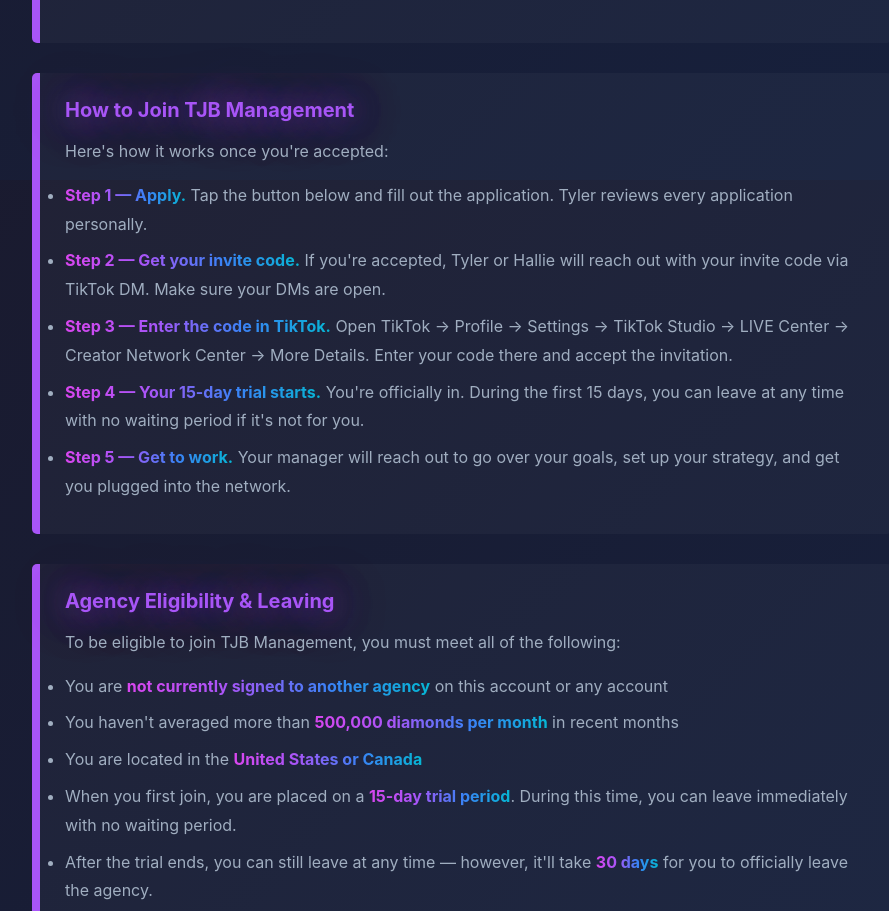
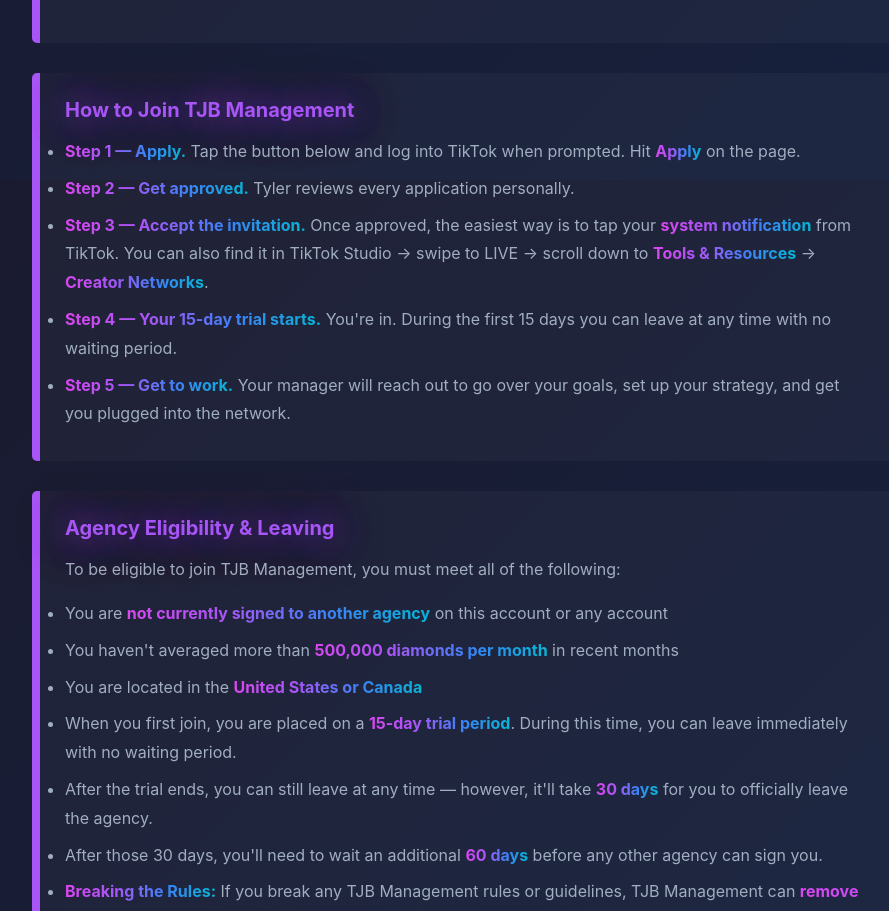
Before and after one commit to iamunrizzable/Website, a Next.js app: page /agency in a window 1280 px wide. Shown: the part 7820-8731 px from the top of the page, without its empty margins (178-1067 px from the left). Built offline with nearby package versions, Linux system fonts and the light colour scheme.

Commit message:
Fix How to Join steps — correct apply flow, no invite code, accept via system notification
https://claude.ai/code/session_01AMCDCAPq8diabGEo6bckVs

```diff
--- a/app/agency/page.js
+++ b/app/agency/page.js
@@ -329,12 +329,11 @@ export default function AgencyPage() {
 
         <div className="section">
           <h2>How to Join TJB Management</h2>
-          <p>Here's how it works once you're accepted:</p>
           <ul>
-            <li><strong>Step 1 — Apply.</strong> Tap the button below and fill out the application. Tyler reviews every application personally.</li>
-            <li><strong>Step 2 — Get your invite code.</strong> If you're accepted, Tyler or Hallie will reach out with your invite code via TikTok DM. Make sure your DMs are open.</li>
-            <li><strong>Step 3 — Enter the code in TikTok.</strong> Open TikTok → Profile → Settings → TikTok Studio → LIVE Center → Creator Network Center → More Details. Enter your code there and accept the invitation.</li>
-            <li><strong>Step 4 — Your 15-day trial starts.</strong> You're officially in. During the first 15 days, you can leave at any time with no waiting period if it's not for you.</li>
+            <li><strong>Step 1 — Apply.</strong> Tap the button below and log into TikTok when prompted. Hit <strong>Apply</strong> on the page.</li>
+            <li><strong>Step 2 — Get approved.</strong> Tyler reviews every application personally.</li>
+            <li><strong>Step 3 — Accept the invitation.</strong> Once approved, the easiest way is to tap your <strong>system notification</strong> from TikTok. You can also find it in TikTok Studio → swipe to LIVE → scroll down to <strong>Tools &amp; Resources</strong> → <strong>Creator Networks</strong>.</li>
+            <li><strong>Step 4 — Your 15-day trial starts.</strong> You're in. During the first 15 days you can leave at any time with no waiting period.</li>
             <li><strong>Step 5 — Get to work.</strong> Your manager will reach out to go over your goals, set up your strategy, and get you plugged into the network.</li>
           </ul>
         </div>
```
